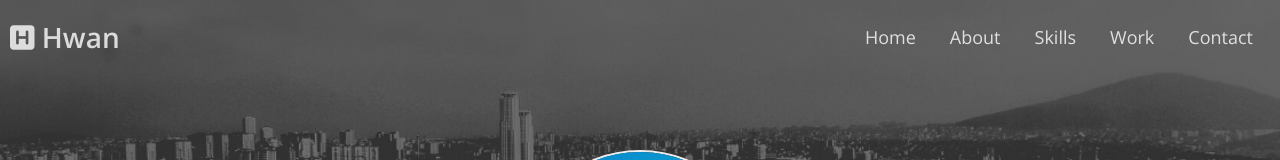
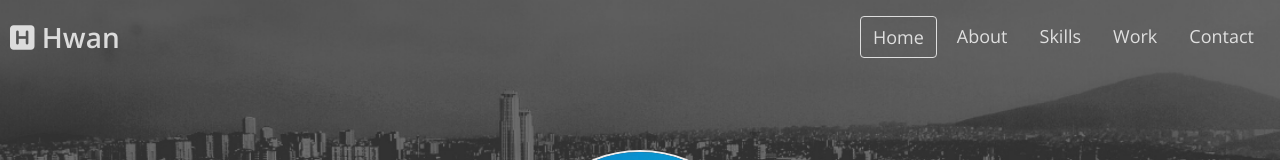
Before and after one commit to GilhwanE/portfolio, a plain HTML site: page index.html in a window 1280 px wide. Shown: the top 160 px of the page. Drawn offline with nearby package versions, Linux system fonts and the light colour scheme.

Commit message:
HTML, CSS : active add

```diff
--- a/index.html
+++ b/index.html
@@ -22,7 +22,7 @@
       <a href="#">Hwan</a>
       </div>
      <ul class="navbar__menu">
-         <li class="navbar__menu__item" data-link="#home">Home</li>
+         <li class="navbar__menu__item active" data-link="#home">Home</li>
          <li class="navbar__menu__item" data-link="#about">About</li>
          <li class="navbar__menu__item" data-link="#skills">Skills</li>
          <li class="navbar__menu__item" data-link="#work">Work</li>
--- a/style.css
+++ b/style.css
@@ -127,8 +127,11 @@ p{
     margin: 0 4px;
     cursor: pointer;
     border-radius: var(--size-border-radius);
-    border: 1px solid transparent;
     font-size: var(--font-regular);
+}
+
+.navbar__menu__item.active{
+    border: 1px solid var(--color-white);
 }
 
 .navbar__menu   .navbar__menu__item:hover{
```
